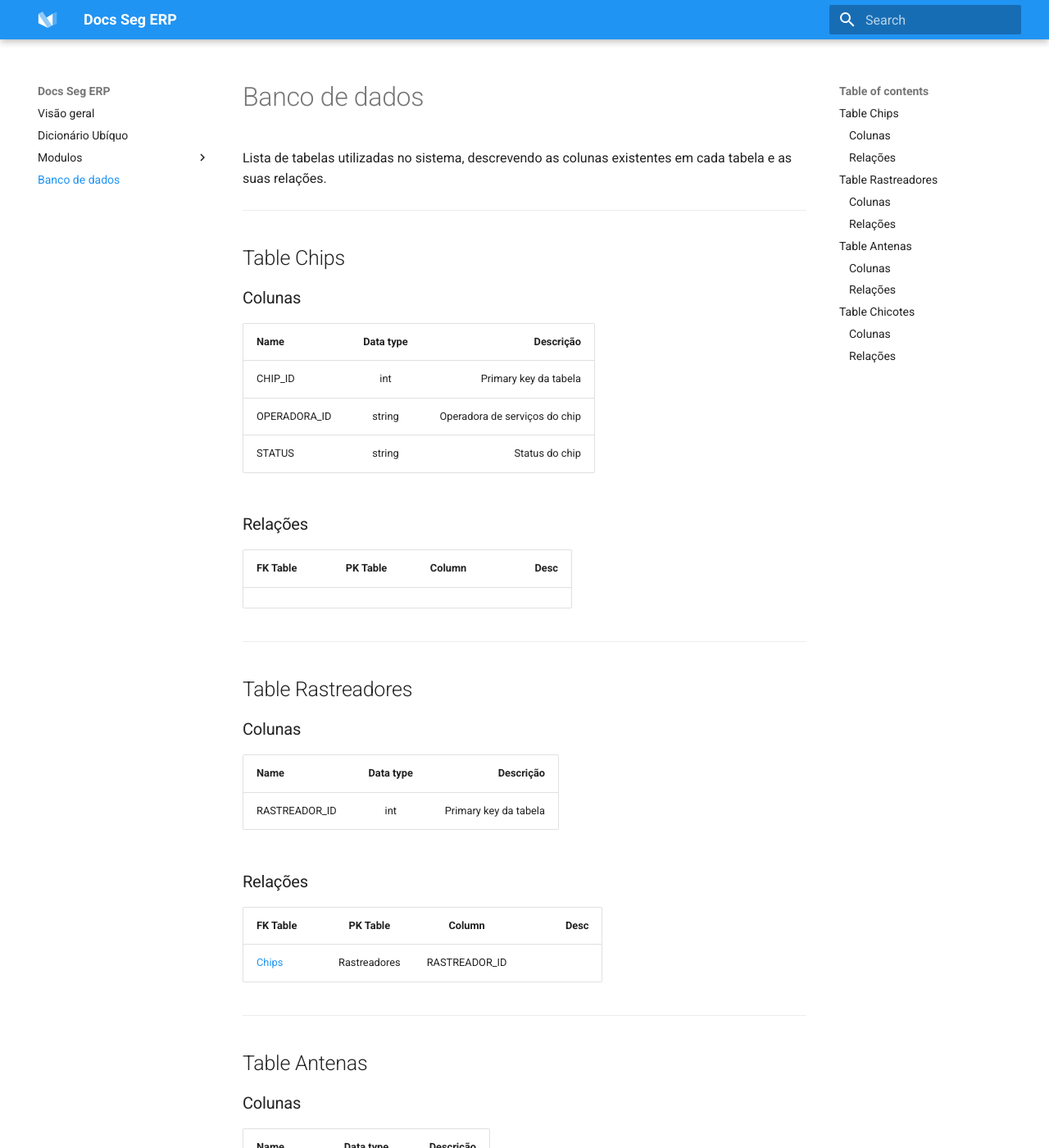
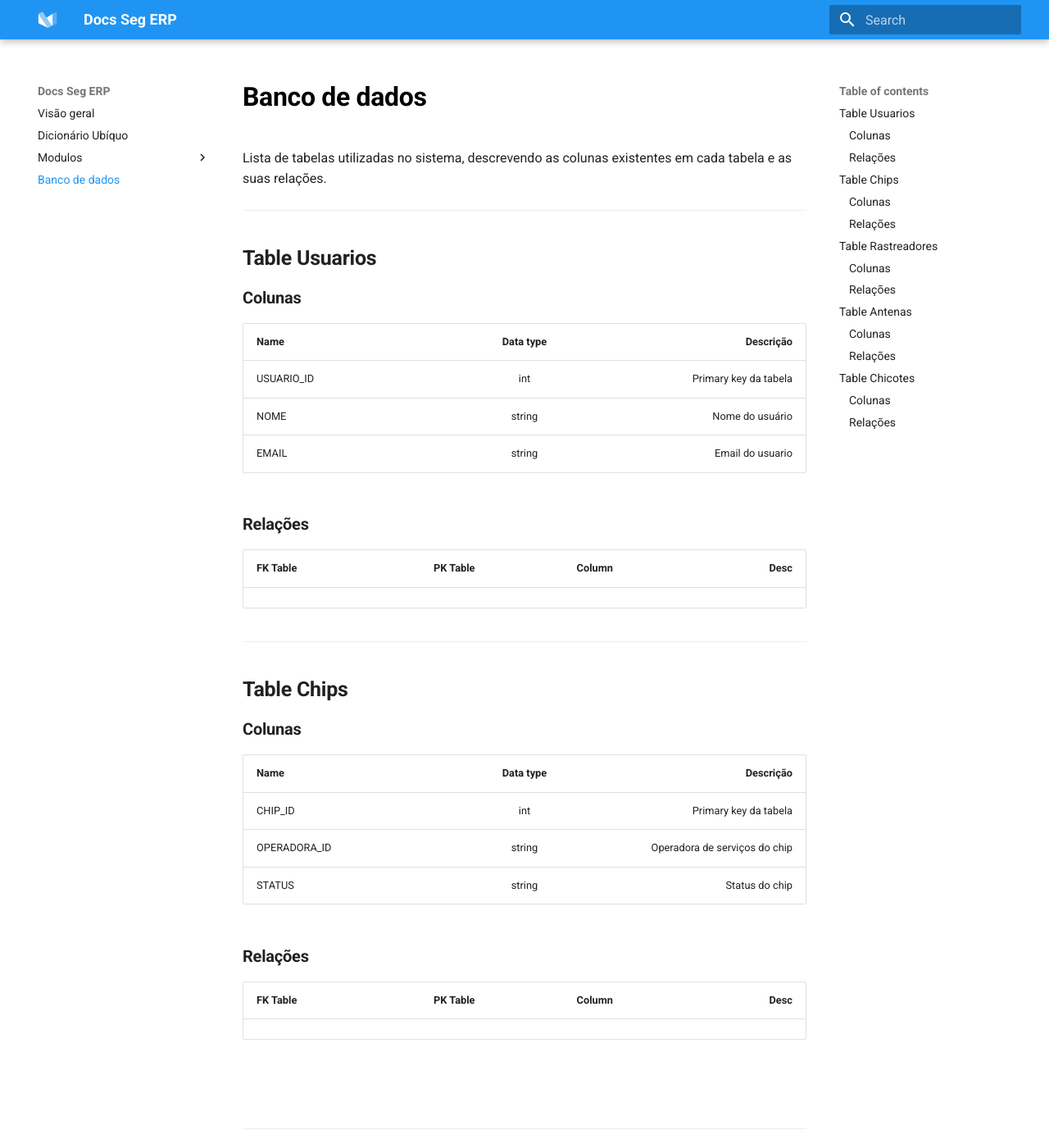
Before and after one commit to Marcoslima016/erp_seg-doc, an MkDocs documentation site: the page built from docs/0.0.1/database/tabelas.md, in a window 1280 px wide and 1400 px high. Shown: the whole window at 82% size. Built offline with MkDocs 1.6.1 and Material for MkDocs 9.7.7, drawn with Linux system fonts in a browser that asks for light colours.

Commit message:
update doc

```diff
--- a/docs/0.0.1/database/tabelas.md
+++ b/docs/0.0.1/database/tabelas.md
@@ -24,8 +24,26 @@ table th:nth-of-type(4) {
 } */
 </style>
 
+Lista de tabelas utilizadas no sistema, descrevendo as colunas existentes em cada tabela e as suas relações.
 
-Lista de tabelas utilizadas no sistema, descrevendo as colunas existentes em cada tabela e as suas relações.
+
+
+
+<!--===================== TABELA USUARIOS  =====================-->
+---
+##Table Usuarios
+###Colunas
+| Name | Data type | Descrição |
+|-----------|:-----------:|-----------:|
+| USUARIO_ID | int | Primary key da tabela |
+| NOME | string | Nome do usuário |
+| EMAIL | string | Email do usuario |
+
+###Relações
+
+| FK Table | PK Table | Column |  Desc  |
+|-----------|:-----------:|:-----------:|-----------:|
+|  |  |  |   |
 
 
 
@@ -45,6 +63,9 @@ Lista de tabelas utilizadas no sistema, descrevendo as colunas existentes em cad
 |-----------|:-----------:|:-----------:|-----------:|
 |  |  |  |   |
 
+
+
+<br/><br/>
 <!--================= TABELA RASTREADPRES  =================-->
 ---
 ##Table Rastreadores
@@ -64,6 +85,8 @@ Lista de tabelas utilizadas no sistema, descrevendo as colunas existentes em cad
 | Chips | Rastreadores | RASTREADOR_ID|   |   -->
 
 
+
+<br/><br/>
 <!--==================== TABELA ANTENAS ====================-->
 ---
 ##Table Antenas
@@ -82,6 +105,8 @@ Lista de tabelas utilizadas no sistema, descrevendo as colunas existentes em cad
 |-----------|:-----------:|:-----------:|-----------:|
 |  |  |  |  |
 
+
+<br/><br/>
 <!--==================== TABELA ANTENAS ====================-->
 ---
 ##Table Chicotes
--- /dev/null
+++ b/docs/stylesheets/extra.css
@@ -0,0 +1,60 @@
+/*
+
+.md-typeset__table {
+  min-width: 100%;
+}
+
+.md-typeset table:not([class]) {
+   display: table;
+}
+
+table{
+  width:100%;
+}
+
+.md-typeset h1{
+color: black;
+font-weight: 600;
+}
+.md-typeset h2 {
+font-weight: 600;
+}
+.md-typeset h3 {
+  font-weight: 600;
+  color:rgb(75, 75, 75);
+}
+.md-typeset h4 {
+  font-weight: 600;
+  color:grey;
+} */
+
+
+
+.md-typeset__table {
+  min-width: 100%;
+}
+
+.md-typeset table:not([class]) {
+   display: table;
+}
+
+table{
+  width:100%;
+}
+
+.md-typeset h1{
+color: black;
+font-weight: 700;
+}
+.md-typeset h2 {
+font-weight:600;
+}
+.md-typeset h3 {
+  font-weight: 600;
+  /* color:rgb(80, 80, 80); */
+}
+.md-typeset h4 {
+font-weight: 600;
+/* padding-bottom: 0; */
+color:rgb(80, 80, 80);
+}
```
Also changed, not shown: docs/database/tabelas.md (deleted, +0 -101 lines).
